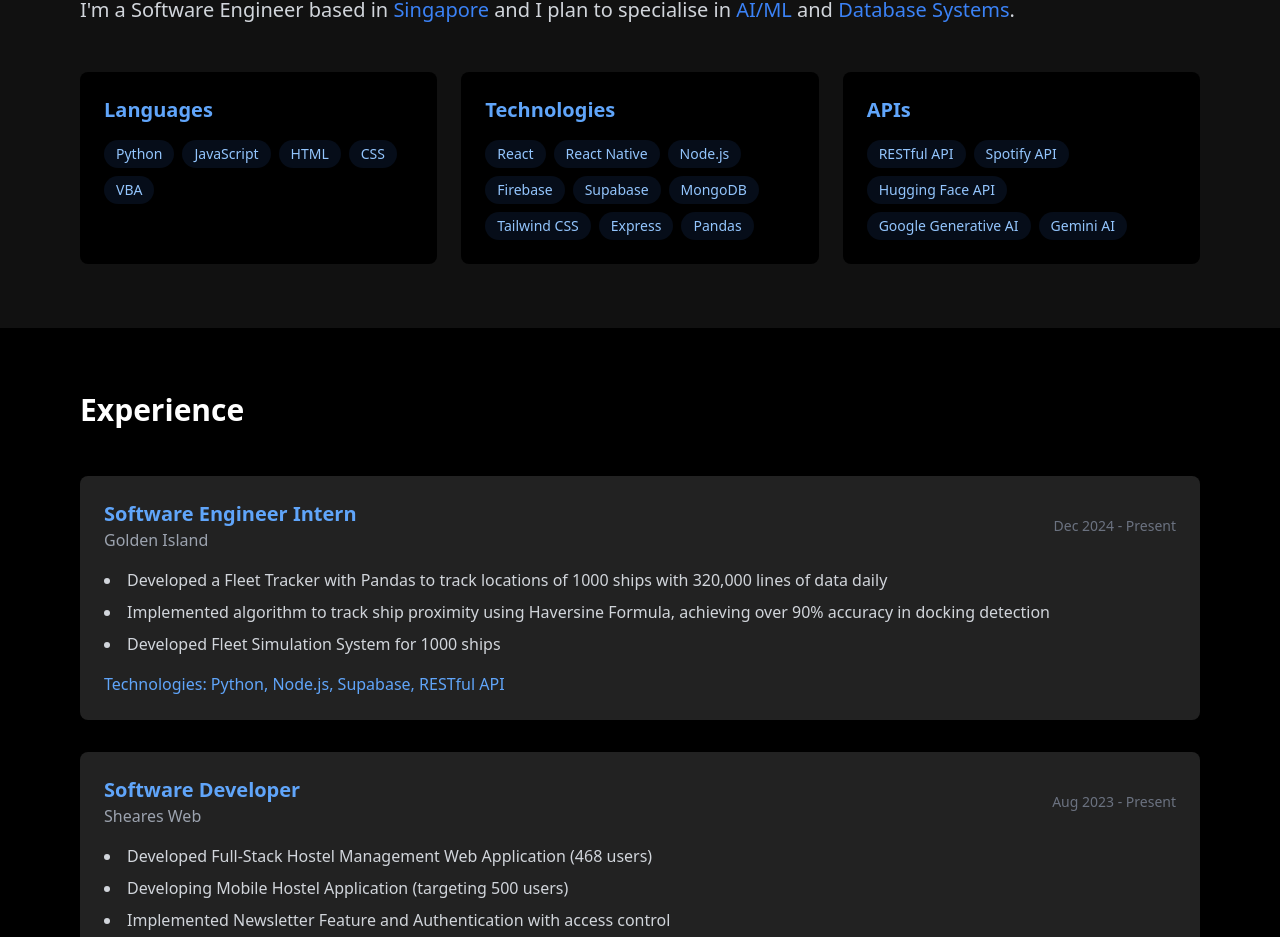
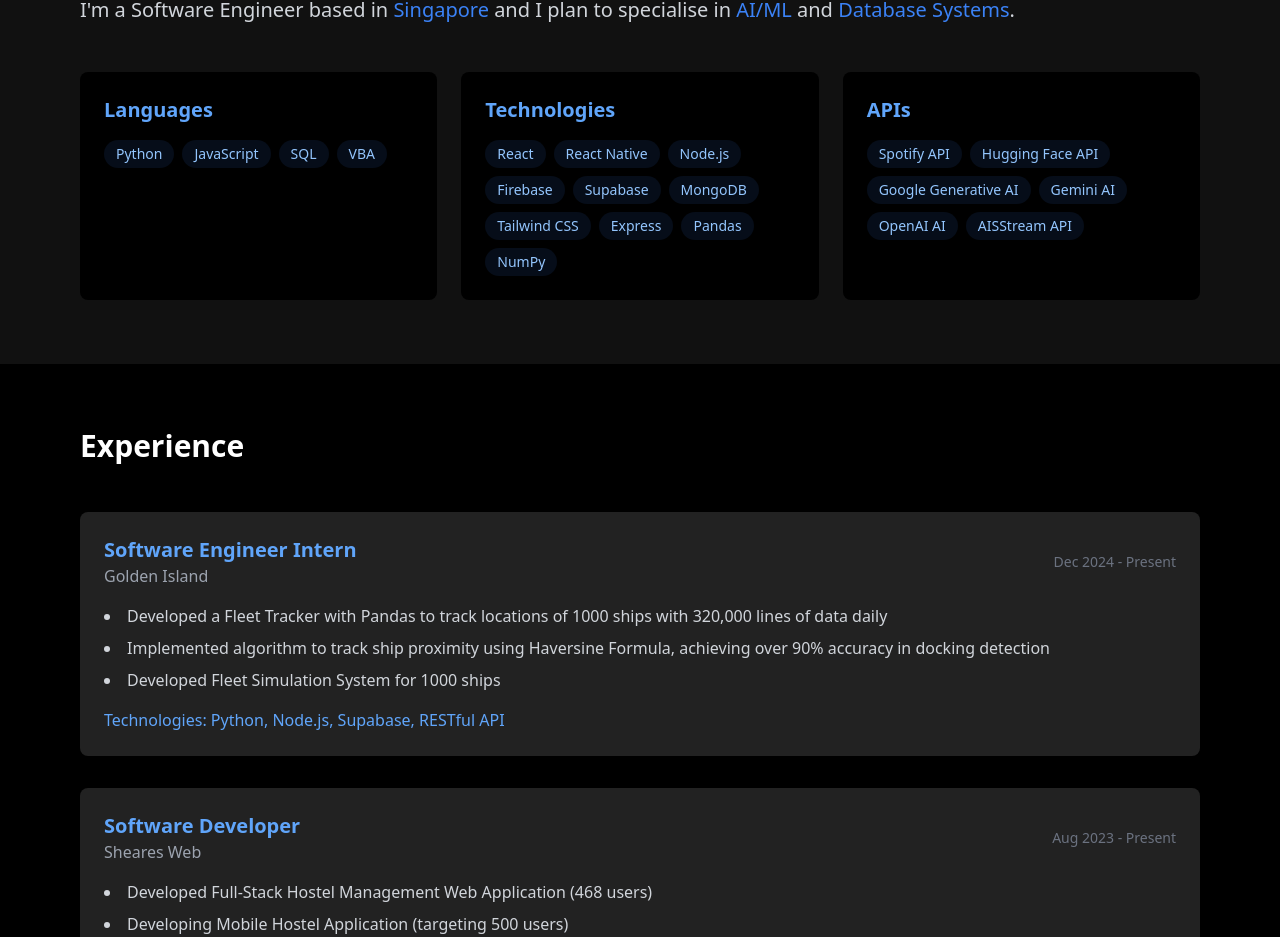
Before and after one commit to darrny/DarrnyPortfolio, a React (Vite) app: page / in a window 1280 px wide. Shown: the part 936-1873 px from the top of the page. Built offline with nearby package versions, Linux system fonts and the light colour scheme.

Commit message:
Updated skills

```diff
--- a/src/components/Portfolio.jsx
+++ b/src/components/Portfolio.jsx
@@ -218,8 +218,7 @@
                                 {[
                                     'Python',
                                     'JavaScript',
-                                    'HTML',
-                                    'CSS',
+                                    'SQL',
                                     'VBA'
                                 ].map((skill) => (
                                     <span key={skill} className="bg-blue-500/10 text-blue-300 px-3 py-1 rounded-full text-sm">
@@ -245,7 +244,8 @@
                                     'MongoDB',
                                     'Tailwind CSS',
                                     'Express',
-                                    'Pandas'
+                                    'Pandas',
+                                    'NumPy'
                                 ].map((skill) => (
                                     <span key={skill} className="bg-blue-500/10 text-blue-300 px-3 py-1 rounded-full text-sm">
                                         {skill}
@@ -262,11 +262,12 @@
                             <h3 className="text-xl font-semibold text-blue-400 mb-4">APIs</h3>
                             <div className="flex flex-wrap gap-2">
                                 {[
-                                    'RESTful API',
                                     'Spotify API',
                                     'Hugging Face API',
                                     'Google Generative AI',
-                                    'Gemini AI'
+                                    'Gemini AI',
+                                    'OpenAI AI',
+                                    'AISStream API'
                                 ].map((skill) => (
                                     <span key={skill} className="bg-blue-500/10 text-blue-300 px-3 py-1 rounded-full text-sm">
                                         {skill}
```
